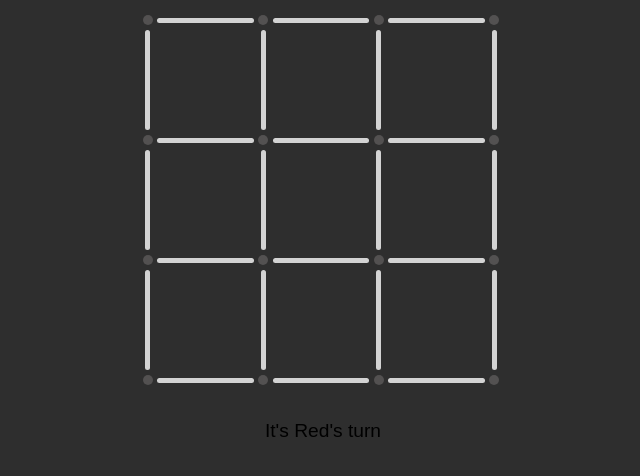
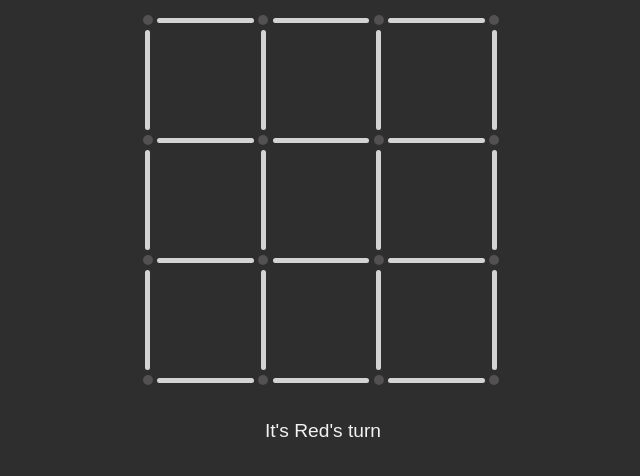
Before and after one commit to RaminMajidi/DotAndLineGame, a plain HTML site: page index.html in a window 1280 px wide. Shown: the whole page, without its empty margins (317-957 px from the left). Drawn offline with Linux system fonts and the light colour scheme.

Commit message:
Update styles.css

```diff
--- a/styles.css
+++ b/styles.css
@@ -74,6 +74,6 @@ section {
 	background-color: orangered;
 }
 #game-status{
-
+	color:#f2f2f2;
 	font-size: 1.2rem;
 }
```
